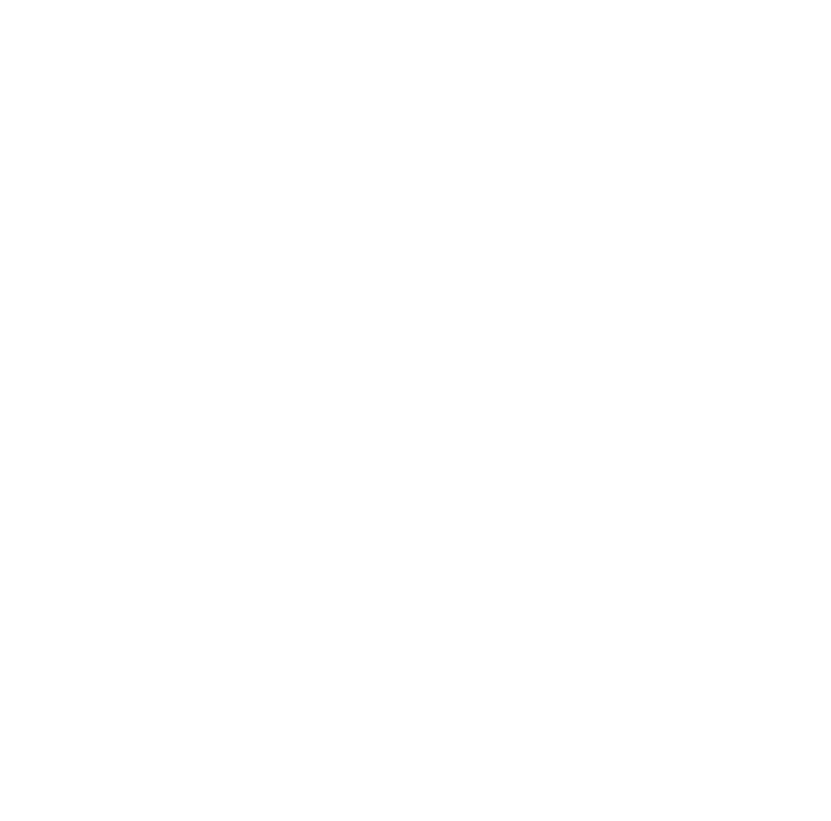
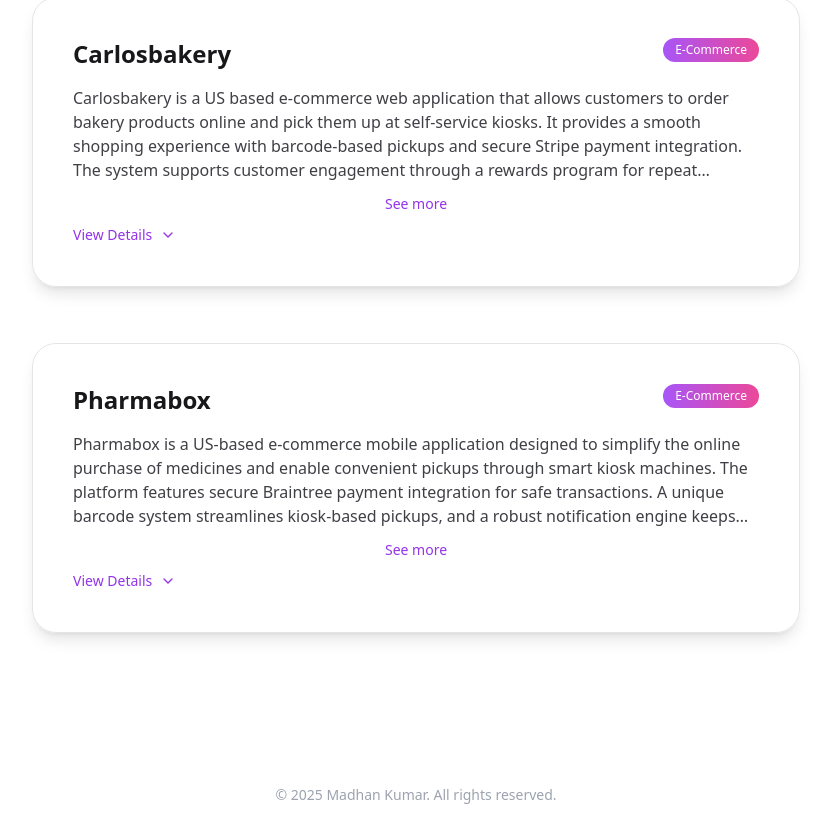
Before and after one commit to iammadhankumar/iammadhankumar.github.io, a React (Create React App) app: page /projects in a window 1280 px wide. Shown: the part 1332-2153 px from the top of the page, without its empty margins (352-1183 px from the left). Before the commit the page ends 800 px from the top, so only its background shows below. Built offline with nearby package versions, Linux system fonts and the light colour scheme.

Commit message:
footer added | blog page navigation tweek fixed

```diff
--- a/src/App.js
+++ b/src/App.js
@@ -10,6 +10,8 @@
 import Contact from "./pages/contact";
 import Store from "./pages/store";
 import Projects from "./pages/projects";
+import Footer from './components/Footer';
+
 
 
 import { ThemeProvider } from "./components/ThemeContext";
@@ -78,7 +80,7 @@
       </div>
 
       {/* Main content */}
-      <div className="md:ml-64 h-screen flex flex-col overflow-hidden">
+      <div className="md:ml-64 min-h-screen flex flex-col overflow-hidden">
         {/* Top bar with hamburger and theme toggle */}
         <div className="flex items-center justify-end p-4 shadow md:shadow-none space-x-4">
 
@@ -111,6 +113,7 @@
             <Route path="/projects" element={<Projects />} />
           </Routes>
         </main>
+        <Footer />
       </div>
     </div>
   );
--- a/src/components/Footer.jsx
+++ b/src/components/Footer.jsx
@@ -0,0 +1,9 @@
+const Footer = () => {
+  return (
+    <footer className="text-center text-gray-400 dark:text-gray-300 py-4 text-sm">
+      © {new Date().getFullYear()} Madhan Kumar. All rights reserved.
+    </footer>
+  );
+};
+
+export default Footer;
--- a/src/pages/blog.jsx
+++ b/src/pages/blog.jsx
@@ -1,4 +1,4 @@
-import React, { useState } from 'react';
+import React, { useState, useEffect } from 'react';
 import blogPosts from '../data/blogs';
 
 const POSTS_PER_PAGE = 5;
@@ -17,6 +17,12 @@
   const totalPages   = Math.ceil(reversedPosts.length / POSTS_PER_PAGE);
   const startIndex   = (currentPage - 1) * POSTS_PER_PAGE;
   const currentPosts = reversedPosts.slice(startIndex, startIndex + POSTS_PER_PAGE);
+
+   // Scroll to top on mount AND page change
+  useEffect(() => {
+    window.scrollTo(0, 0);
+  }, [currentPage]);
+
 
   return (
     <div className="px-6 py-10 max-w-3xl mx-auto text-gray-900 dark:text-gray-100">
```
